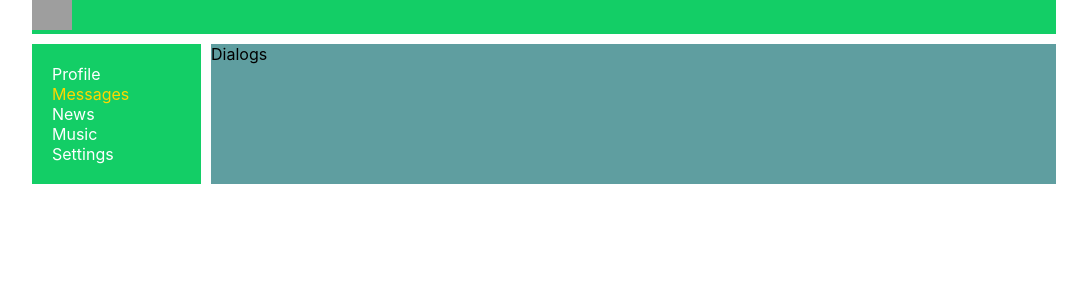
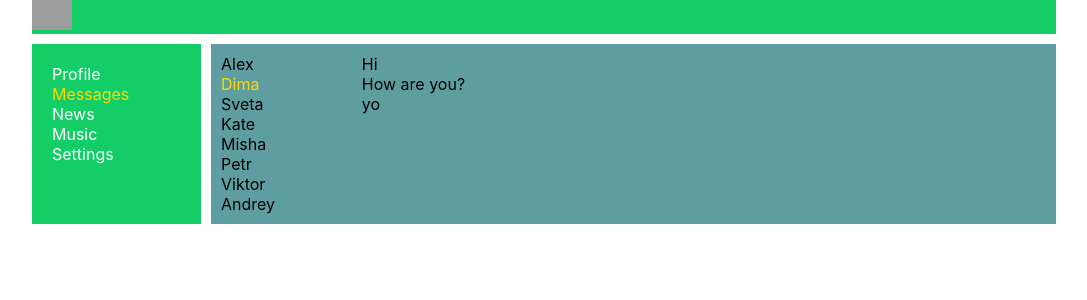
Before and after one commit to alvekimov/React-first-project, a React (Create React App) app: page /dialogs in a window 1280 px wide. Shown: the top 300 px of the page, without its empty margins (96-1183 px from the left). Built offline with nearby package versions, Linux system fonts and the light colour scheme; grey boxes are pictures that could not be loaded.

Commit message:
21. верстка страницы диалогов

```diff
--- a/src/components/Dialogs/Dialogs.jsx
+++ b/src/components/Dialogs/Dialogs.jsx
@@ -3,8 +3,22 @@
 
 const Dialogs = (props) => {
     return (
-        <div>
-            Dialogs
+        <div className={s.dialogs}>
+            <div className={s.dialogsItems}>
+                <div className={s.dialog}>Alex</div>
+                <div className={`${s.dialog} ${s.active}`}>Dima</div>
+                <div className={s.dialog}>Sveta</div>
+                <div className={s.dialog}>Kate</div>
+                <div className={s.dialog}>Misha</div>
+                <div className={s.dialog}>Petr</div>
+                <div className={s.dialog}>Viktor</div>
+                <div className={s.dialog}>Andrey</div>
+            </div>
+            <div className={s.messages}>
+                <div className={s.message}>Hi</div>
+                <div className={s.message}>How are you?</div>
+                <div className={s.message}>yo</div>
+            </div>
         </div>
     );
 }
--- a/src/components/Dialogs/Dialogs.module.css
+++ b/src/components/Dialogs/Dialogs.module.css
@@ -0,0 +1,20 @@
+.dialogs {
+    display: grid;
+    grid-template-columns: 2fr 10fr;
+}
+
+.dialogsItems {
+    padding: 10px;
+}
+
+.dialogsItems .active {
+    color: gold;
+}
+
+.messages {
+    padding: 10px;
+}
+
+.message {
+
+}
```
